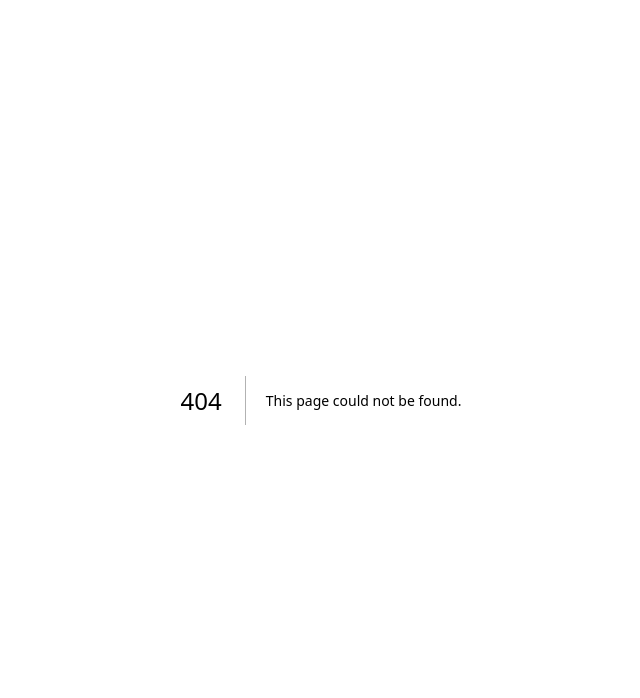
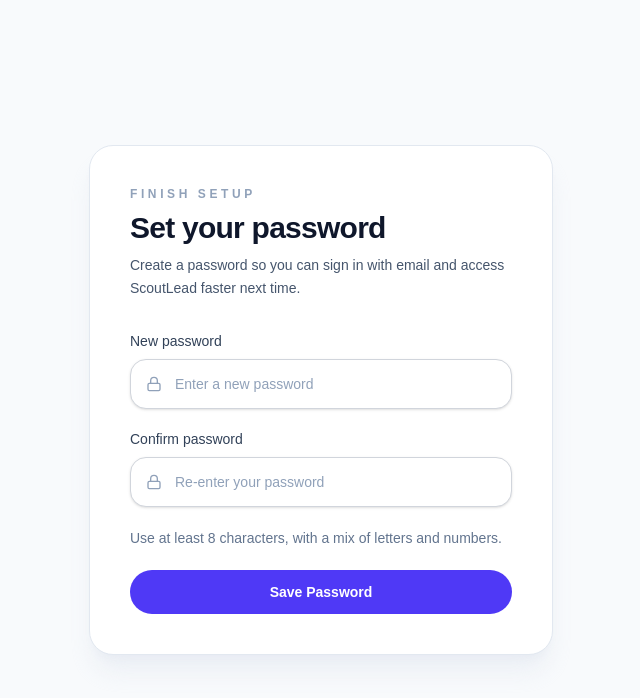
Before and after one commit to muhammadzaid270/scoutlead, a Next.js app in the folder permit-dash/: page /setup-password in a window 1280 px wide. Before the commit this address had no page. Shown: the top 698 px of the page, without its empty margins (319-959 px from the left). Built offline with nearby package versions, Linux system fonts and the light colour scheme.

Commit message:
feat: sign up with password

```diff
--- a/permit-dash/src/app/auth/callback/route.ts
+++ b/permit-dash/src/app/auth/callback/route.ts
@@ -24,8 +24,14 @@ export async function GET(request: Request) {
         },
       }
     )
-    const { error } = await supabase.auth.exchangeCodeForSession(code)
-    if (!error) return NextResponse.redirect(`${origin}${next}`)
+    const { data, error } = await supabase.auth.exchangeCodeForSession(code)
+    if (!error) {
+      const providers = data.session?.user?.app_metadata?.providers ?? []
+      const usesGoogle = providers.includes('google')
+      const hasPassword = providers.includes('email')
+      const redirectPath = usesGoogle && !hasPassword ? '/setup-password' : next
+      return NextResponse.redirect(`${origin}${redirectPath}`)
+    }
   }
 
   return NextResponse.redirect(`${origin}/auth/auth-code-error`)
--- /dev/null
+++ b/permit-dash/src/app/setup-password/actions.ts
@@ -0,0 +1,62 @@
+'use server'
+
+import { createServerClient, type CookieOptions } from '@supabase/ssr'
+import { cookies } from 'next/headers'
+import { redirect } from 'next/navigation'
+
+export type SetupPasswordState = {
+  status: 'idle' | 'error'
+  message?: string
+}
+
+async function createSupabaseServerClient() {
+  const cookieStore = await cookies()
+  return createServerClient(
+    process.env.NEXT_PUBLIC_SUPABASE_URL!,
+    process.env.NEXT_PUBLIC_SUPABASE_ANON_KEY!,
+    {
+      cookies: {
+        get(name: string) {
+          return cookieStore.get(name)?.value
+        },
+        set(name: string, value: string, options: CookieOptions) {
+          cookieStore.set({ name, value, ...options })
+        },
+        remove(name: string, options: CookieOptions) {
+          cookieStore.set({ name, value: '', ...options })
+        },
+      },
+    }
+  )
+}
+
+export async function updatePassword(
+  _previousState: SetupPasswordState,
+  formData: FormData
+): Promise<SetupPasswordState> {
+  const password = String(formData.get('password') ?? '')
+  const confirmPassword = String(formData.get('confirmPassword') ?? '')
+
+  if (!password || !confirmPassword) {
+    return {
+      status: 'error',
+      message: 'Enter and confirm your new password.',
+    }
+  }
+
+  if (password !== confirmPassword) {
+    return {
+      status: 'error',
+      message: 'Passwords do not match.',
+    }
+  }
+
+  const supabase = await createSupabaseServerClient()
+  const { error } = await supabase.auth.updateUser({ password })
+
+  if (error) {
+    return { status: 'error', message: error.message }
+  }
+
+  redirect('/dashboard')
+}
--- /dev/null
+++ b/permit-dash/src/app/setup-password/page.tsx
@@ -0,0 +1,100 @@
+'use client'
+
+import { Lock, Loader2 } from 'lucide-react'
+import { useFormState, useFormStatus } from 'react-dom'
+import { updatePassword, type SetupPasswordState } from './actions'
+
+const initialState: SetupPasswordState = {
+  status: 'idle',
+}
+
+function SubmitButton() {
+  const { pending } = useFormStatus()
+
+  return (
+    <button
+      type="submit"
+      disabled={pending}
+      className="inline-flex w-full items-center justify-center rounded-full bg-indigo-600 px-4 py-3 text-sm font-semibold text-white transition-all duration-150 hover:-translate-y-1 hover:bg-indigo-500 hover:shadow-lg active:scale-95 active:bg-opacity-90 disabled:cursor-not-allowed disabled:opacity-70"
+    >
+      {pending ? (
+        <span className="inline-flex items-center gap-2">
+          <Loader2 className="h-4 w-4 animate-spin" />
+          Saving...
+        </span>
+      ) : (
+        'Save Password'
+      )}
+    </button>
+  )
+}
+
+export default function SetupPasswordPage() {
+  const [state, formAction] = useFormState(updatePassword, initialState)
+
+  return (
+    <main className="min-h-screen bg-slate-50">
+      <div className="mx-auto flex min-h-screen w-full max-w-lg items-center px-6 py-12">
+        <div className="w-full rounded-3xl border border-slate-200 bg-white p-8 shadow-xl shadow-slate-200/60 sm:p-10">
+          <div className="space-y-2">
+            <p className="text-xs font-semibold uppercase tracking-[0.3em] text-slate-400">Finish setup</p>
+            <h1 className="text-3xl font-semibold tracking-tight text-slate-900">Set your password</h1>
+            <p className="text-sm leading-relaxed text-slate-600">
+              Create a password so you can sign in with email and access ScoutLead faster next time.
+            </p>
+          </div>
+
+          <form action={formAction} className="mt-8 space-y-5">
+            <div className="space-y-2">
+              <label htmlFor="password" className="block text-sm font-medium text-slate-700">
+                New password
+              </label>
+              <div className="relative">
+                <Lock className="pointer-events-none absolute left-4 top-1/2 h-4 w-4 -translate-y-1/2 text-slate-400" />
+                <input
+                  id="password"
+                  name="password"
+                  type="password"
+                  required
+                  autoComplete="new-password"
+                  placeholder="Enter a new password"
+                  className="block w-full rounded-2xl border border-gray-300 bg-white px-11 py-3.5 text-sm text-slate-900 placeholder:text-slate-400 shadow-sm transition-all duration-300 focus:border-transparent focus:ring-2 focus:ring-indigo-600 focus:outline-none"
+                />
+              </div>
+            </div>
+
+            <div className="space-y-2">
+              <label htmlFor="confirmPassword" className="block text-sm font-medium text-slate-700">
+                Confirm password
+              </label>
+              <div className="relative">
+                <Lock className="pointer-events-none absolute left-4 top-1/2 h-4 w-4 -translate-y-1/2 text-slate-400" />
+                <input
+                  id="confirmPassword"
+                  name="confirmPassword"
+                  type="password"
+                  required
+                  autoComplete="new-password"
+                  placeholder="Re-enter your password"
+                  className="block w-full rounded-2xl border border-gray-300 bg-white px-11 py-3.5 text-sm text-slate-900 placeholder:text-slate-400 shadow-sm transition-all duration-300 focus:border-transparent focus:ring-2 focus:ring-indigo-600 focus:outline-none"
+                />
+              </div>
+            </div>
+
+            {state.status === 'error' && state.message ? (
+              <div className="rounded-2xl border border-red-200 bg-red-50 px-4 py-3 text-sm text-red-700">
+                {state.message}
+              </div>
+            ) : (
+              <p className="text-sm leading-relaxed text-slate-500">
+                Use at least 8 characters, with a mix of letters and numbers.
+              </p>
+            )}
+
+            <SubmitButton />
+          </form>
+        </div>
+      </div>
+    </main>
+  )
+}
--- a/permit-dash/src/proxy.ts
+++ b/permit-dash/src/proxy.ts
@@ -38,7 +38,11 @@ export async function proxy(request: NextRequest) {
     return redirectResponse
   }
 
-  if (!user && request.nextUrl.pathname.startsWith('/dashboard')) {
+  if (
+    !user &&
+    (request.nextUrl.pathname.startsWith('/dashboard') ||
+      request.nextUrl.pathname.startsWith('/setup-password'))
+  ) {
     return redirectWithCookies('/login')
   }
 
@@ -50,5 +54,5 @@ export async function proxy(request: NextRequest) {
 }
 
 export const config = {
-  matcher: ['/dashboard/:path*', '/login'],
+  matcher: ['/dashboard/:path*', '/setup-password', '/login'],
 }
```
